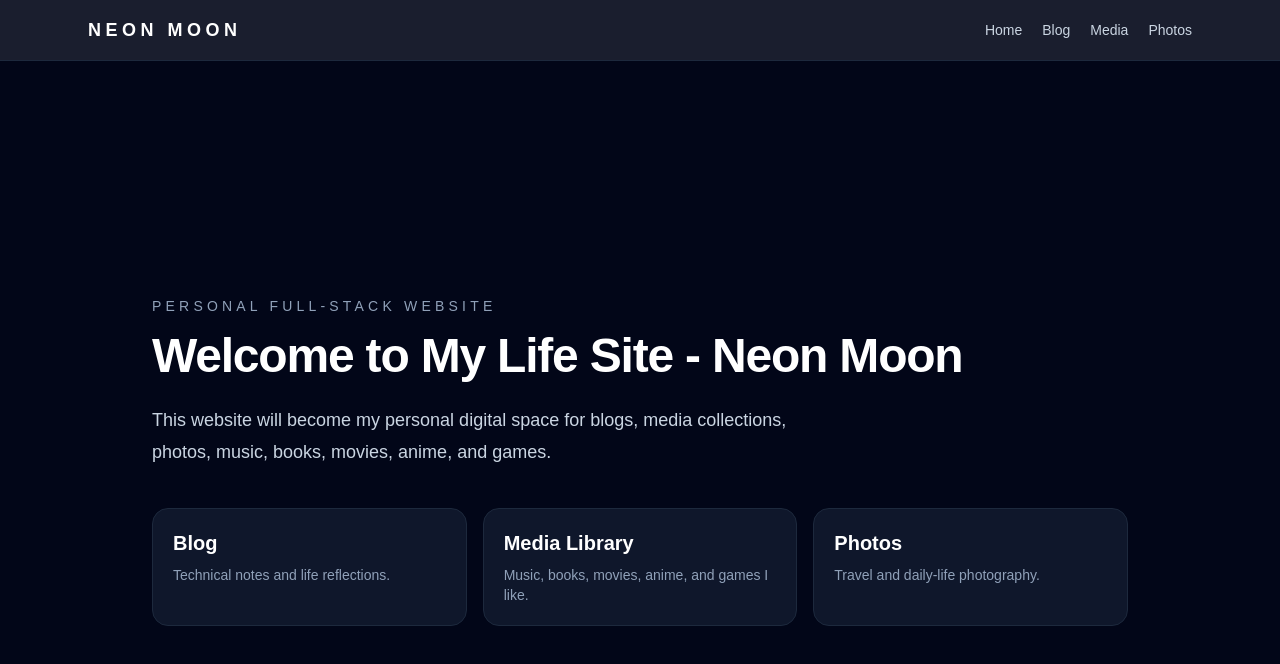
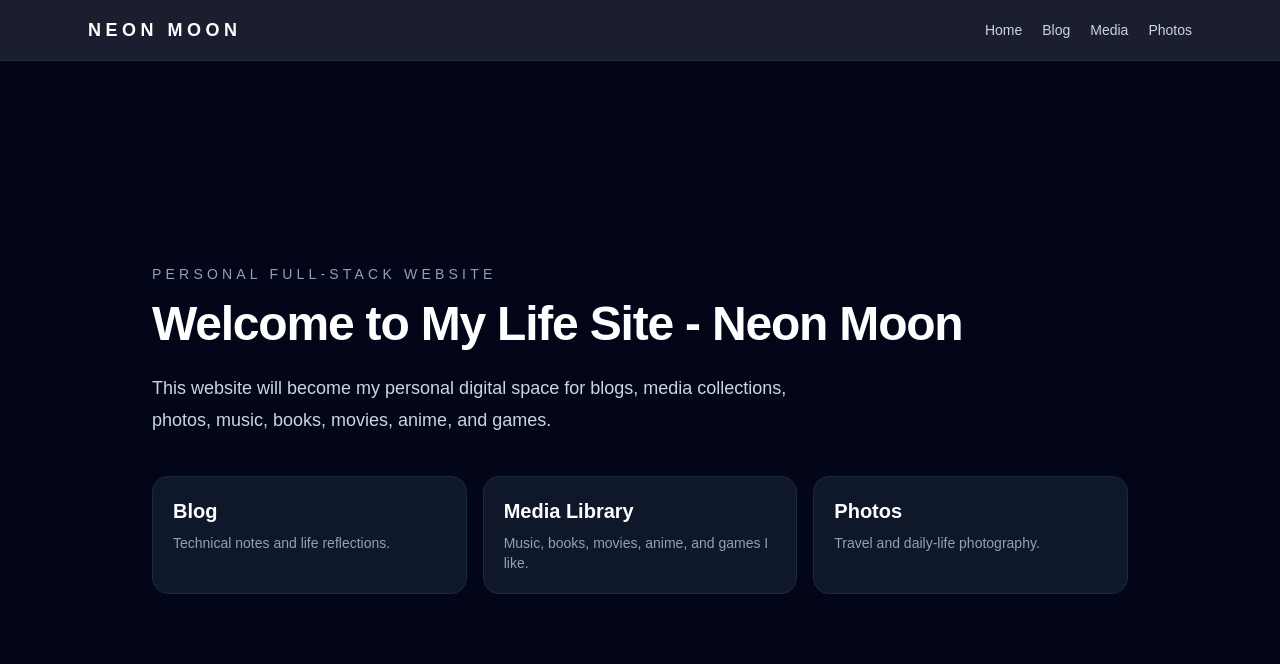
Before and after one commit to Louis8128/NEON-MOON, a Next.js app: page / in a window 1280 px wide. Shown: the top 664 px of the page. Built offline with nearby package versions, Linux system fonts and the light colour scheme.

Commit message:
Make homepage cards link to main pages

```diff
--- a/src/app/page.tsx
+++ b/src/app/page.tsx
@@ -1,7 +1,27 @@
+import Link from "next/link";
+
+const featureCards = [
+  {
+    title: "Blog",
+    href: "/blog",
+    description: "Technical notes and life reflections.",
+  },
+  {
+    title: "Media Library",
+    href: "/media",
+    description: "Music, books, movies, anime, and games I like.",
+  },
+  {
+    title: "Photos",
+    href: "/photos",
+    description: "Travel and daily-life photography.",
+  },
+];
+
 export default function Home() {
   return (
     <main className="min-h-screen bg-slate-950 text-white">
-      <section className="mx-auto flex min-h-screen max-w-5xl flex-col justify-center px-6">
+      <section className="mx-auto flex min-h-[calc(100vh-65px)] max-w-5xl flex-col justify-center px-6 py-20">
         <p className="mb-4 text-sm font-medium uppercase tracking-[0.3em] text-slate-400">
           Personal Full-Stack Website
         </p>
@@ -16,26 +36,18 @@ export default function Home() {
         </p>
 
         <div className="mt-10 grid gap-4 sm:grid-cols-3">
-          <div className="rounded-2xl border border-slate-800 bg-slate-900 p-5">
-            <h2 className="text-xl font-semibold">Blog</h2>
-            <p className="mt-2 text-sm text-slate-400">
-              Technical notes and life reflections.
-            </p>
-          </div>
-
-          <div className="rounded-2xl border border-slate-800 bg-slate-900 p-5">
-            <h2 className="text-xl font-semibold">Media Library</h2>
-            <p className="mt-2 text-sm text-slate-400">
-              Music, books, movies, anime, and games I like.
-            </p>
-          </div>
-
-          <div className="rounded-2xl border border-slate-800 bg-slate-900 p-5">
-            <h2 className="text-xl font-semibold">Photos</h2>
-            <p className="mt-2 text-sm text-slate-400">
-              Travel and daily-life photography.
-            </p>
-          </div>
+          {featureCards.map((card) => (
+            <Link
+              key={card.href}
+              href={card.href}
+              className="rounded-2xl border border-slate-800 bg-slate-900 p-5 transition hover:-translate-y-1 hover:border-slate-600 hover:bg-slate-800"
+            >
+              <h2 className="text-xl font-semibold">{card.title}</h2>
+              <p className="mt-2 text-sm text-slate-400">
+                {card.description}
+              </p>
+            </Link>
+          ))}
         </div>
       </section>
     </main>
```
